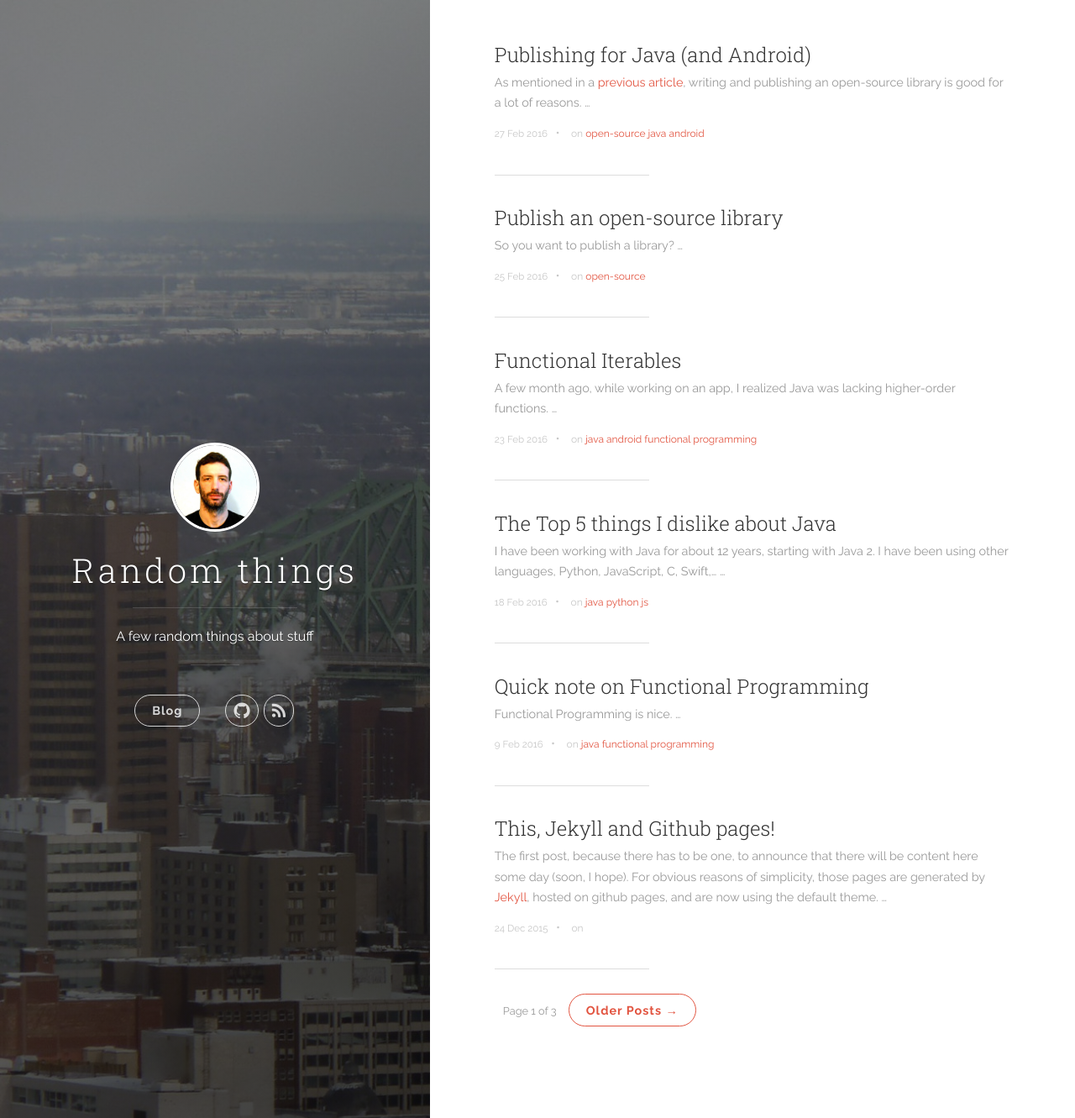
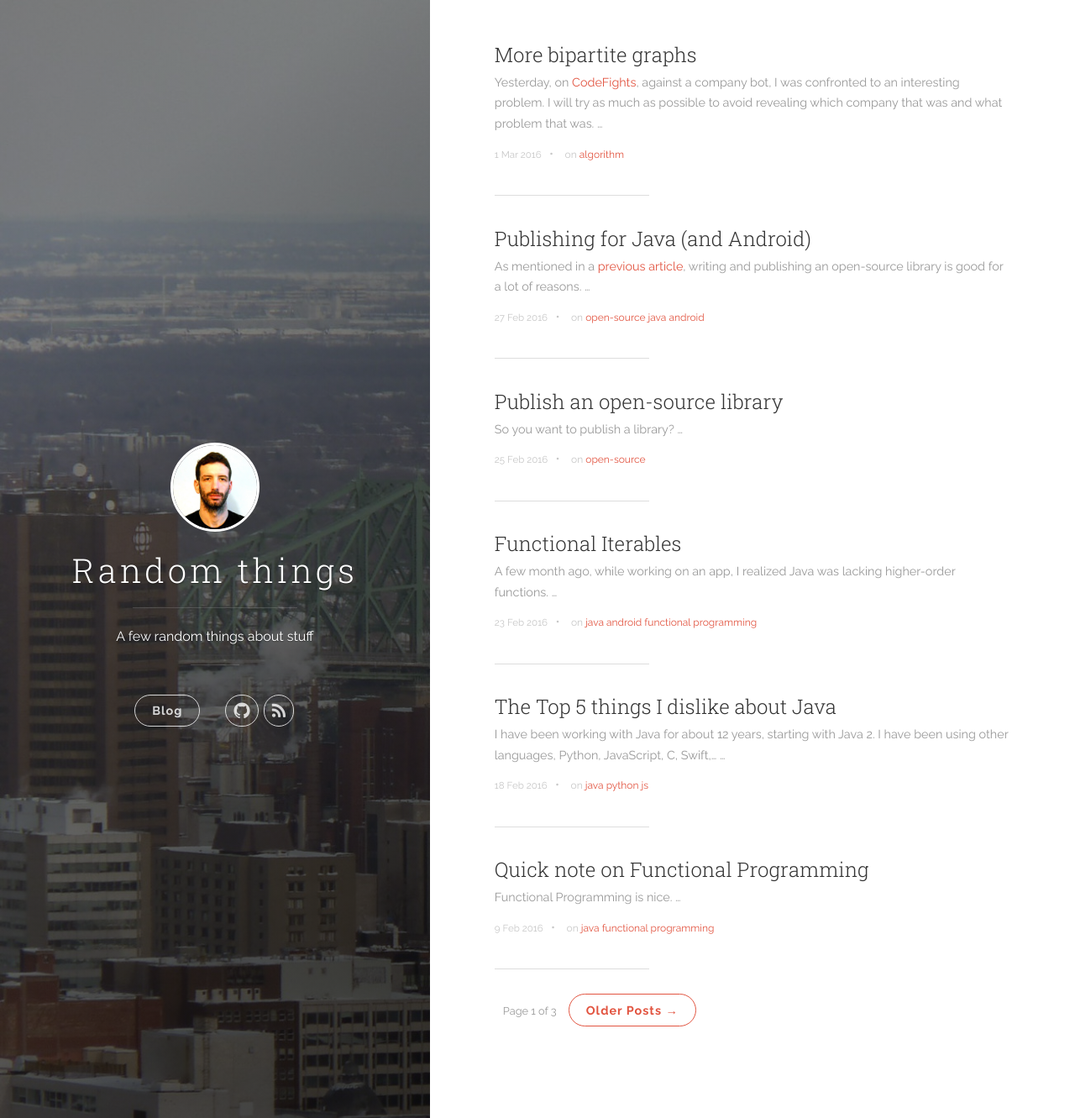
Before and after one commit to smaspe/smaspe.github.io, a Jekyll site: the page built from index.html, in a window 1280 px wide and 1400 px high, cut to the strip 0-1331 px from the top of the window. Shown: the whole strip at 84% size. Built offline with Jekyll 4.4.1, drawn with Linux system fonts in a browser that asks for light colours; the list of posts is cut into pages by our own code.

Commit message:
More bipartite graphs

```diff
--- a/_drafts/more-bipartite-graphs.md
+++ b/_posts/2016-03-01-more-bipartite-graphs.md
@@ -1,3 +1,11 @@
+---
+layout: post
+title:  "More bipartite graphs"
+date:   2016-03-01
+tags:
+- algorithm
+description: CodeFights company bots like puzzles
+---
 Yesterday, on [CodeFights](https://codefights.com/), against a company bot, I was confronted to an interesting problem. I will try as much as possible to avoid revealing which company that was and what problem that was.
 
 It can be formulated like this:
@@ -21,3 +29,5 @@ And indeed it does. The problem asked is simply to find if a [maximum matching](
 The solution is therefore to measure is the cardinal of the **maximum matching** is the same as the cardinal of the set `V`.
 
 An link to an implementation of the Hopcroft-Karp algorithm, which computes the maximum matching of a bipartite graph can be found at the end of the Cat vs Dog problem article.
+
+Maximal matchings are very useful to solve optimization problem where you have to find the better arrangement for a set of elements to another set.
```
